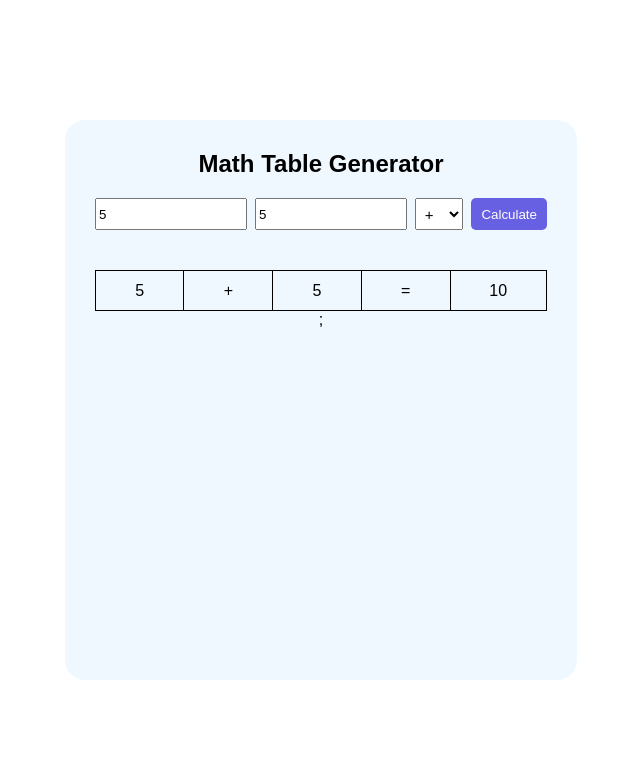
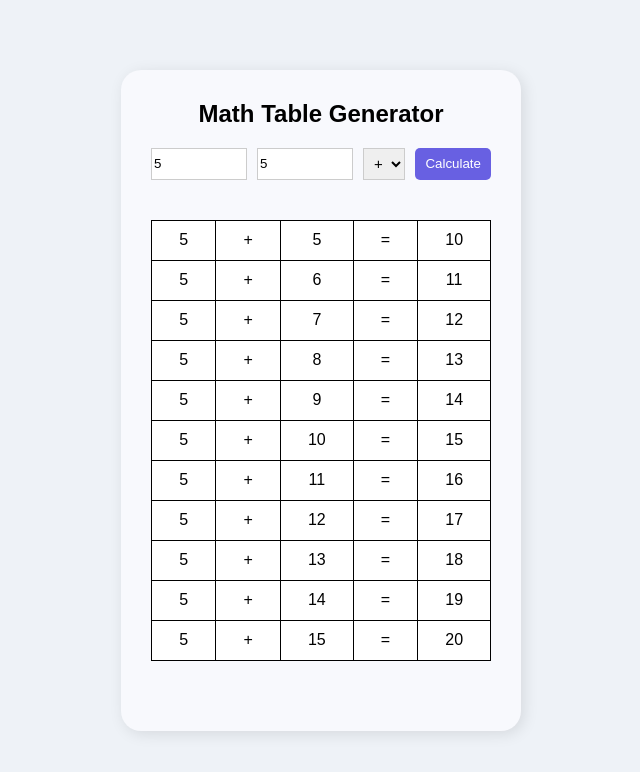
Before and after one commit to johnbhd/30-Days-Vanilla-Js, a plain HTML site: page Day 4/multiplication-table-generator/index.html in a window 1280 px wide. Both pictures are taken after typing "5", "5" into the empty fields and a click on the button "Calculate". Shown: the whole page, without its empty margins (319-959 px from the left). Drawn offline with Linux system fonts and the light colour scheme.

Commit message:
Day 4: Task 1 Done

```diff
--- a/Day 4/multiplication-table-generator/app.js
+++ b/Day 4/multiplication-table-generator/app.js
@@ -4,7 +4,12 @@ const tbody = document.getElementById('tbody');
 
 const Result = (InputNum, RangeNum, operator) => {
     const num1 = Number(InputNum);
-    const num2 = Number(RangeNum);
+    let num2 = Number(RangeNum);
+
+    tbody.innerHTML = '';
+
+    for (let i = 0; i < 11; i++) {
+        num2 = Number(RangeNum) + i;
 
         const operation = {
             '+': num1 + num2,
@@ -20,9 +25,10 @@ const Result = (InputNum, RangeNum, operator) => {
             <td>${num2}</td>
             <td>=</td>
             <td>${calculation}</td>
-     </tr>;`
+        </tr>`;
+        tbody.insertAdjacentHTML('beforeend', calResult);
+    }
 
-    tbody.insertAdjacentHTML('beforeend', calResult);
 }
 
 const Calculation = (event) => {
@@ -32,6 +38,7 @@ const Calculation = (event) => {
     const RangeNum = document.getElementById('RangeNum').value;
     const operator = document.getElementById('select').value;
 
+    results.style.display = 'block';
     Result(InputNum, RangeNum, operator);
 }
 
--- a/Day 4/multiplication-table-generator/index.html
+++ b/Day 4/multiplication-table-generator/index.html
@@ -3,7 +3,7 @@
 <head>
     <meta charset="UTF-8">
     <meta name="viewport" content="width=device-width, initial-scale=1.0">
-    <title>Document</title>
+    <title>Math Table Generator</title>
     <link rel="stylesheet" href="style.css">
 </head>
 <body>
@@ -11,7 +11,7 @@
         <form id="Myform">
             <h2>Math Table Generator</h2>
             <div class="Fields">
-                <input type="number" id="InputNum" placeholder="Enter number">
+                <input type="number" id="InputNum" placeholder="Enter Number">
                 <input type="number" id="RangeNum" placeholder="Enter Range">
                 <select id="select">
                     <option value="+">+</option>
--- a/Day 4/multiplication-table-generator/style.css
+++ b/Day 4/multiplication-table-generator/style.css
@@ -8,13 +8,14 @@ body {
     display: grid;
     place-items: center;
     height: 100vh;
+    background-color: #eef2f7;
 }
 .container {
-    background-color: aliceblue;
-    height: 70vh;
-    width: 40%;
+    background-color: #f8f9fd;
+    width: min(90%, 400px);
     padding: 30px 30px;
     border-radius: 20px;
+    box-shadow: 3px 3px 15px rgba(0, 0, 0, 0.1);
 }
 h2 {
     text-align: center;
@@ -22,23 +23,21 @@ h2 {
 .Fields {
     display: flex;
     margin-top: 20px;
-    gap: 1vh;
+    gap: 10px;
     align-items: center;
     justify-content: center;
 }
 input {
     width: 40%;
-    height: 4vh;
     padding: 0px 2px;
 }
 select {
-    width: 7vh;
-    padding: 0px 5px;
+    width: 60px;
+    padding: 2px 0px;
     font-size: 15px;
-    height: 4vh;
+    text-align: center;
 }
 button {
-    height: 4vh;
     padding: 0px 10px;
     cursor: pointer;
     background-color: rgb(104, 96, 226);
@@ -46,16 +45,40 @@ button {
     border: none;
     border-radius: 5px;
 }
+button:hover {
+    background-color: rgb(80, 72, 200);
+}
+input, select {
+    border: 1px solid #ccc;
+    outline: none;
+}
+input:focus, select:focus {
+    border-color: rgb(104, 96, 226);
+    box-shadow: 0px 0px 5px rgba(104, 96, 226, 0.5);
+}
+
+input, select, button {
+    height: 4vh;
+}
 table {
-    display: flex;
-    align-items: center;
-    justify-content: center;
-    margin-top: 5vh;
+    margin: 5vh auto;
     border-collapse: collapse;
     text-align: center;
 }
 tr, td {
-    border: 1px solid black;
+    border: 0.5px solid black;
     width: 100vh;
     height: 5vh;
 }
+.Results {
+    background-color: white;
+    display: none;
+}
+@media(max-width: 768px) {
+    .container {
+        width: 90%;
+    }
+    option {
+        font-size: 12px;
+    }
+}
```
Lines whose indentation alone changed are shown as unchanged.
